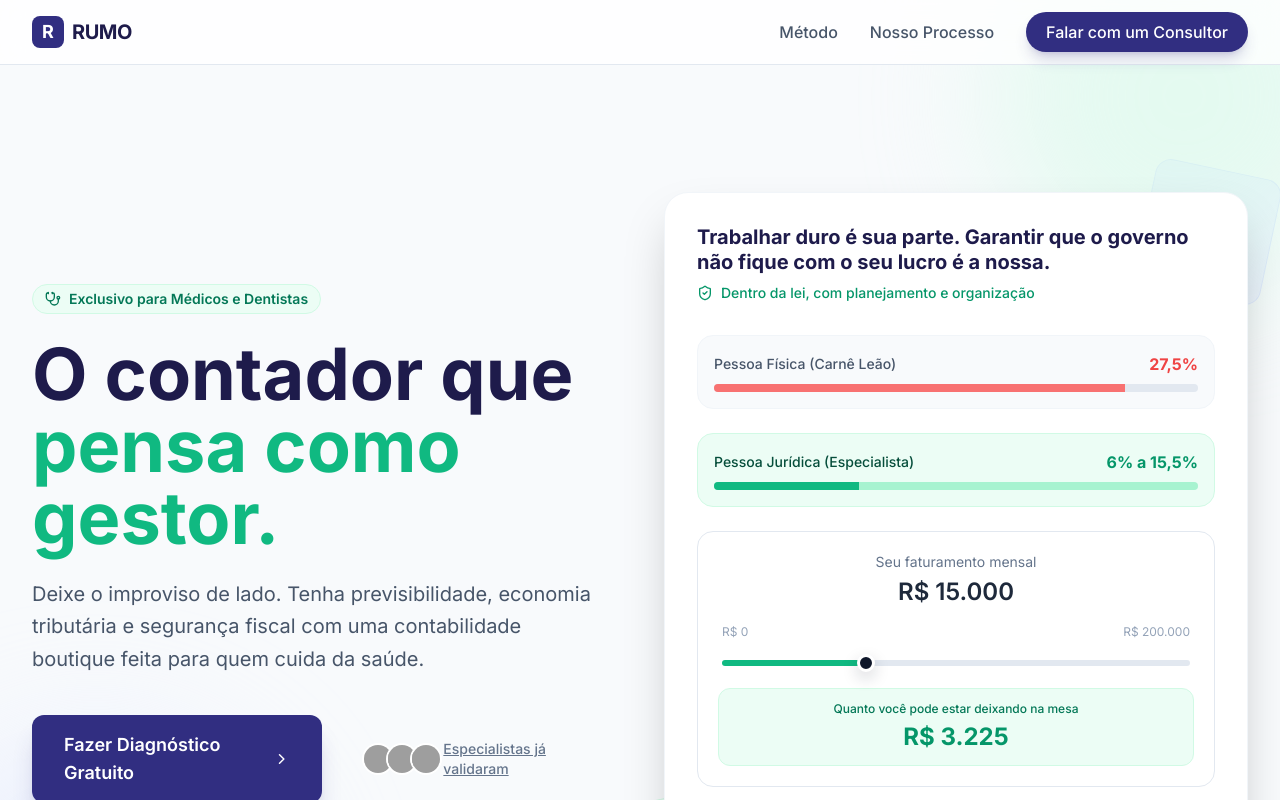
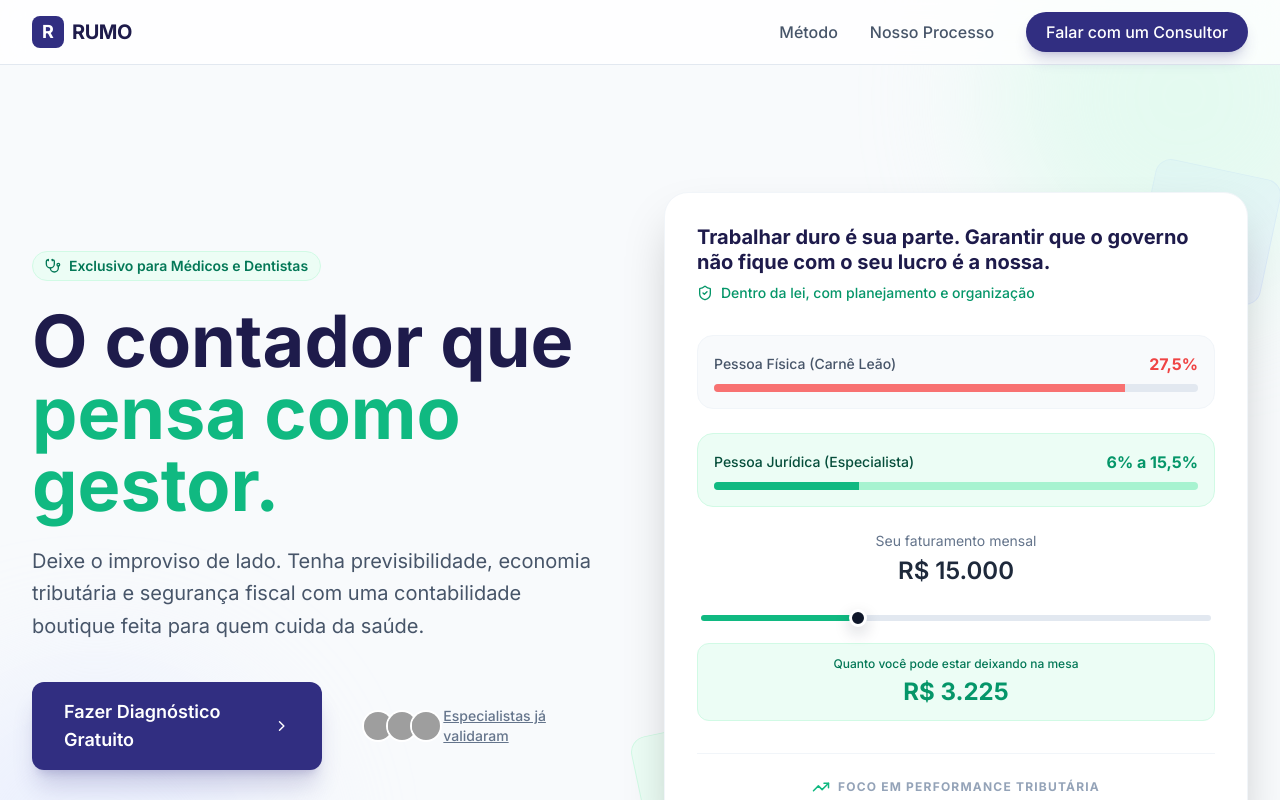
Before and after one commit to joaopschultz/rumocontabilidade, a React (Vite) app: page / in a window 1280 px wide. Shown: the top 800 px of the page. Built offline with nearby package versions, Linux system fonts and the light colour scheme; grey boxes are pictures that could not be loaded.

Commit message:
retira borda slider

```diff
--- a/components/SavingsSlider.tsx
+++ b/components/SavingsSlider.tsx
@@ -72,11 +72,9 @@ export default function SavingsSlider({
   const savings = useMemo(() => revenue * deltaPct, [revenue, deltaPct]);
 
   return (
-    <div className="mt-4 rounded-2xl border border-slate-200 bg-white p-5">
+    <div className="mt-6 w-full">
       {/* Faturamento (input) */}
-      <div className="text-center text-sm text-slate-500">
-        Seu faturamento mensal
-      </div>
+      <div className="text-center text-sm text-slate-500">Seu faturamento mensal</div>
       <div
         className={`mt-1 text-center text-2xl font-semibold transition-all duration-200 ${
           isDragging ? "text-indigo-600" : "text-slate-800"
@@ -87,10 +85,6 @@ export default function SavingsSlider({
 
       {/* Slider */}
       <div className="mt-4 px-1">
-        <div className="flex justify-between text-xs text-slate-400 mb-2">
-          <span>{formatBRL(min)}</span>
-          <span>{formatBRL(max)}</span>
-        </div>
         <input
           type="range"
           min={0}
```
